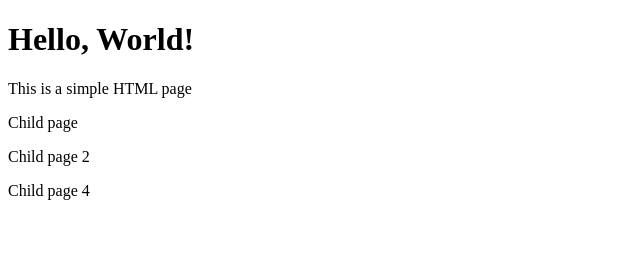
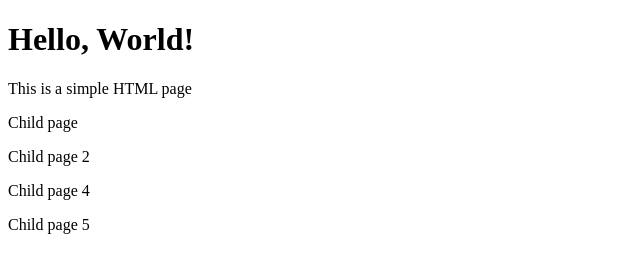
Before and after one commit to mahabali9823/demo, a plain HTML site: page hello.html in a window 1280 px wide. Shown: the whole page, without its empty margins (0-640 px from the left). Drawn offline with Linux system fonts and the light colour scheme.

Commit message:
added child branch 5 code

```diff
--- a/hello.html
+++ b/hello.html
@@ -9,5 +9,6 @@
     <p>Child page</p>
     <p>Child page 2</p>
     <p>Child page 4</p>
+    <p>Child page 5</p>
 </body>
 </html>
```
